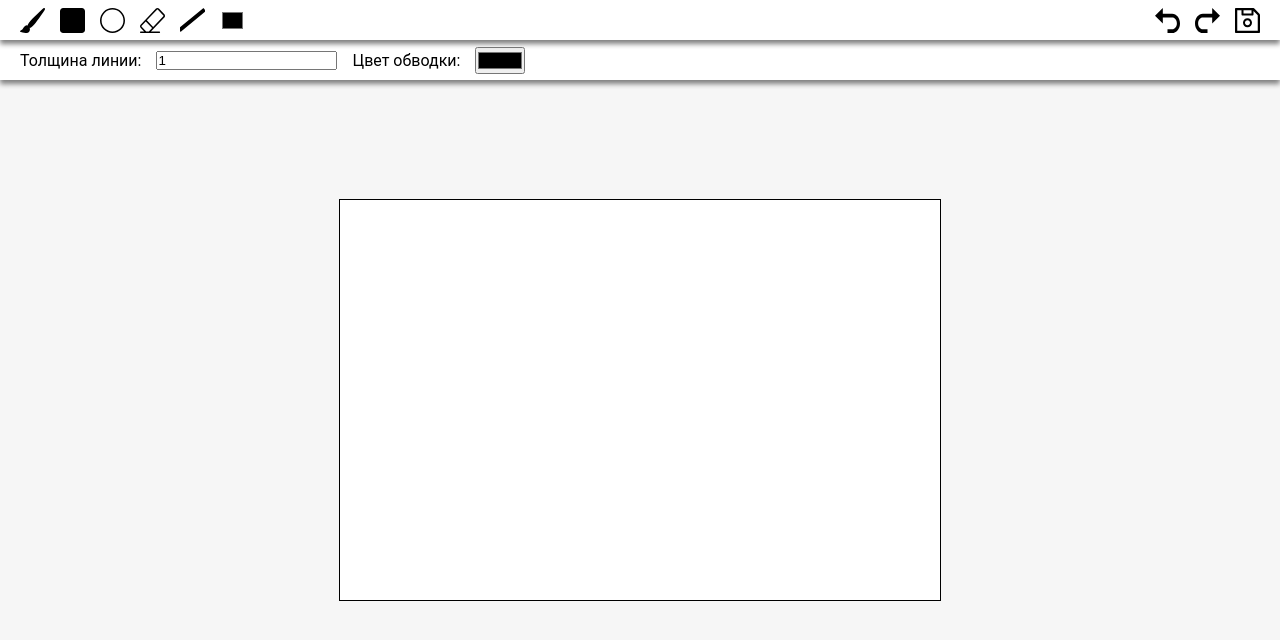
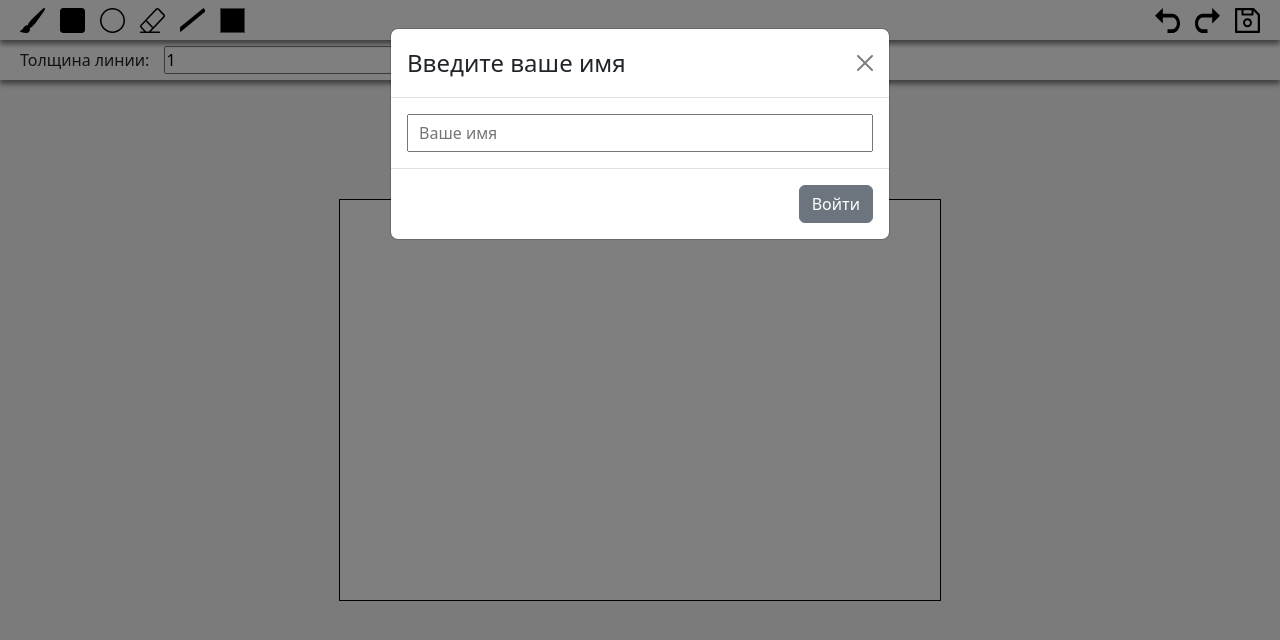
Before and after one commit to StMelik/paint-online-frontend, a React (Create React App) app: page /1 in a window 1280 px wide. Shown: the top 640 px of the page. Built offline with nearby package versions, Linux system fonts and the light colour scheme.

Commit message:
feat: подключение пользователей к сессиям

```diff
--- a/package.json
+++ b/package.json
@@ -10,11 +10,15 @@
     "@types/node": "^16.11.58",
     "@types/react": "^18.0.19",
     "@types/react-dom": "^18.0.6",
+    "@types/react-router-dom": "^5.3.3",
+    "bootstrap": "^5.2.1",
     "mobx": "^6.6.2",
     "mobx-react-lite": "^3.4.0",
     "node-sass": "^7.0.3",
     "react": "^18.2.0",
+    "react-bootstrap": "^2.5.0",
     "react-dom": "^18.2.0",
+    "react-router-dom": "^6.4.0",
     "react-scripts": "5.0.1",
     "typescript": "^4.8.3",
     "web-vitals": "^2.1.4"
--- a/src/components/App.tsx
+++ b/src/components/App.tsx
@@ -1,3 +1,4 @@
+import { Navigate, Route, Routes } from 'react-router-dom';
 import '../styles/app.scss';
 import Canvas from './Canvas';
 import SettingBar from './SettingBar';
@@ -6,9 +7,27 @@ import ToolBar from './ToolBar';
 const App = () => {
   return (
     <div className="app">
-      <ToolBar />
-      <SettingBar />
-      <Canvas />
+      <Routes>
+        <Route
+          path='/:id'
+          element={
+            <>
+              <ToolBar />
+              <SettingBar />
+              <Canvas />
+            </>
+          }
+        />
+        <Route
+          path="*"
+          element={
+            <Navigate
+              to={`fc${(+new Date()).toString(16)}`}
+              replace
+            />
+          }
+        />
+      </Routes>
     </div>
   );
 }
--- a/src/components/Canvas.tsx
+++ b/src/components/Canvas.tsx
@@ -1,24 +1,53 @@
-import '../styles/canvas.scss'
 import { observer } from 'mobx-react-lite'
 import { useEffect, useRef } from 'react';
+import { useParams } from 'react-router-dom'
+import '../styles/canvas.scss'
 import canvasState from '../store/canvasState';
 import toolState from '../store/toolState';
 import Brush from '../tools/Brush';
+import Popup from './Popup';
+import { WS_SERVER } from '../utils/constants';
 
 const Canvas = observer(() => {
     const canvasRef = useRef<HTMLCanvasElement>(null)
+    const params = useParams()
 
     useEffect(() => {
         canvasState.setCanvas(canvasRef.current!)
         toolState.setTool(new Brush(canvasRef.current!))
     }, [])
 
+    useEffect(() => {
+        if (!canvasState.username) return
+
+        const socket = new WebSocket(WS_SERVER)
+
+        socket.onopen = () => {
+            socket.send(JSON.stringify({
+                id: params.id,
+                username: canvasState.username,
+                method: 'connection'
+            }))
+        }
+
+        socket.onmessage = (e: MessageEvent) => {
+            console.log(e.data);
+        }
+    }, [canvasState.username])
+
     function mouseDownHandler() {
         canvasState.pushToUndo(canvasRef.current!.toDataURL())
     }
 
+    function connectHandler(username: string) {
+        canvasState.setUsername(username)
+    }
+
     return (
         <div className="canvas">
+            <Popup
+                connectHandler={connectHandler}
+            />
             <canvas
                 ref={canvasRef}
                 width={600}
--- /dev/null
+++ b/src/components/Popup.tsx
@@ -0,0 +1,47 @@
+import React, { useRef, useState } from 'react';
+import { Button, Modal } from 'react-bootstrap';
+import '../styles/canvas.scss'
+
+interface PopupProps {
+    connectHandler: (username: string) => void
+}
+
+const Popup: React.FC<PopupProps> = ({ connectHandler }) => {
+    const [show, setShow] = useState(true);
+    const usernameRef = useRef<HTMLInputElement>(null)
+
+    const handleClose = () => setShow(false);
+
+    function onConnect() {
+        connectHandler(usernameRef.current!.value)
+        handleClose()
+    }
+
+    const stylesInput: React.CSSProperties = {
+        padding: '5px 10px',
+        width: '100%',
+    }
+
+    return (
+        <Modal show={show} onHide={handleClose}>
+            <Modal.Header closeButton>
+                <Modal.Title>Введите ваше имя</Modal.Title>
+            </Modal.Header>
+            <Modal.Body>
+                <input
+                    type="text"
+                    placeholder='Ваше имя'
+                    style={stylesInput}
+                    ref={usernameRef}
+                />
+            </Modal.Body>
+            <Modal.Footer>
+                <Button variant="secondary" onClick={onConnect}>
+                    Войти
+                </Button>
+            </Modal.Footer>
+        </Modal>
+    );
+}
+
+export default Popup;
--- a/src/index.tsx
+++ b/src/index.tsx
@@ -1,4 +1,5 @@
 import ReactDOM from 'react-dom/client';
+import { BrowserRouter } from 'react-router-dom';
 import './styles/index.scss';
 import App from './components/App';
 
@@ -6,5 +7,7 @@ const root = ReactDOM.createRoot(
   document.getElementById('root') as HTMLElement
 );
 root.render(
-  <App />
+  <BrowserRouter>
+    <App />
+  </BrowserRouter>
 );
--- a/src/store/canvasState.ts
+++ b/src/store/canvasState.ts
@@ -4,9 +4,15 @@ class CanvasState {
     canvas: HTMLCanvasElement = null!
     undoList: string[] = []
     redoList: string[] = []
+    username = ""
+
 
     constructor() {
         makeAutoObservable(this)
+    }
+
+    setUsername(username: string) {
+        this.username = username
     }
 
     setCanvas(canvas: HTMLCanvasElement) {
--- a/src/styles/app.scss
+++ b/src/styles/app.scss
@@ -1,3 +1,4 @@
+@import "~bootstrap/scss/bootstrap";
 @import "./variables.scss";
 
 * {
--- /dev/null
+++ b/src/utils/constants.ts
@@ -0,0 +1 @@
+export const WS_SERVER = "ws://localhost:5000/"
```
Also changed, not shown: 1 other file (tests, documents, lock files or other folders).
